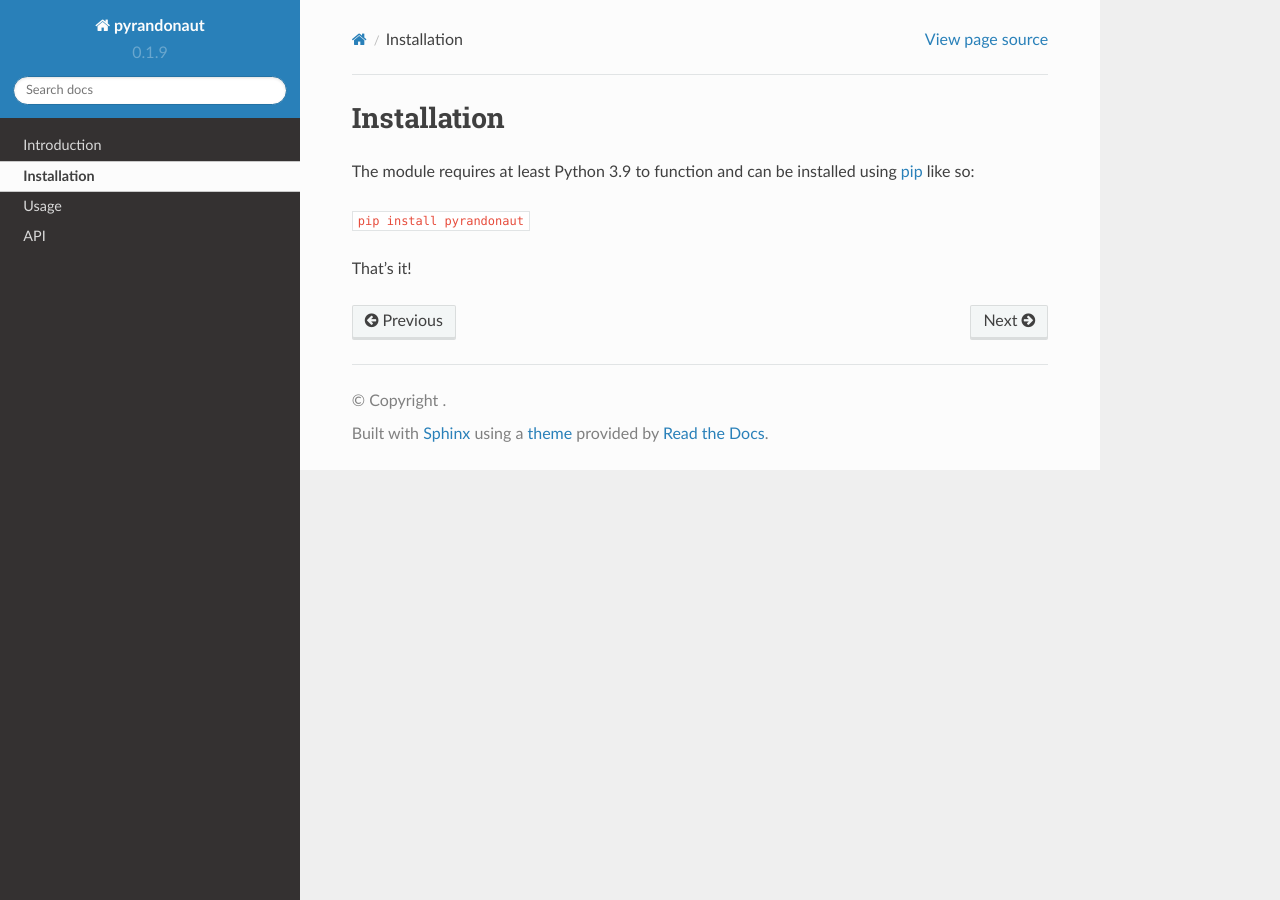
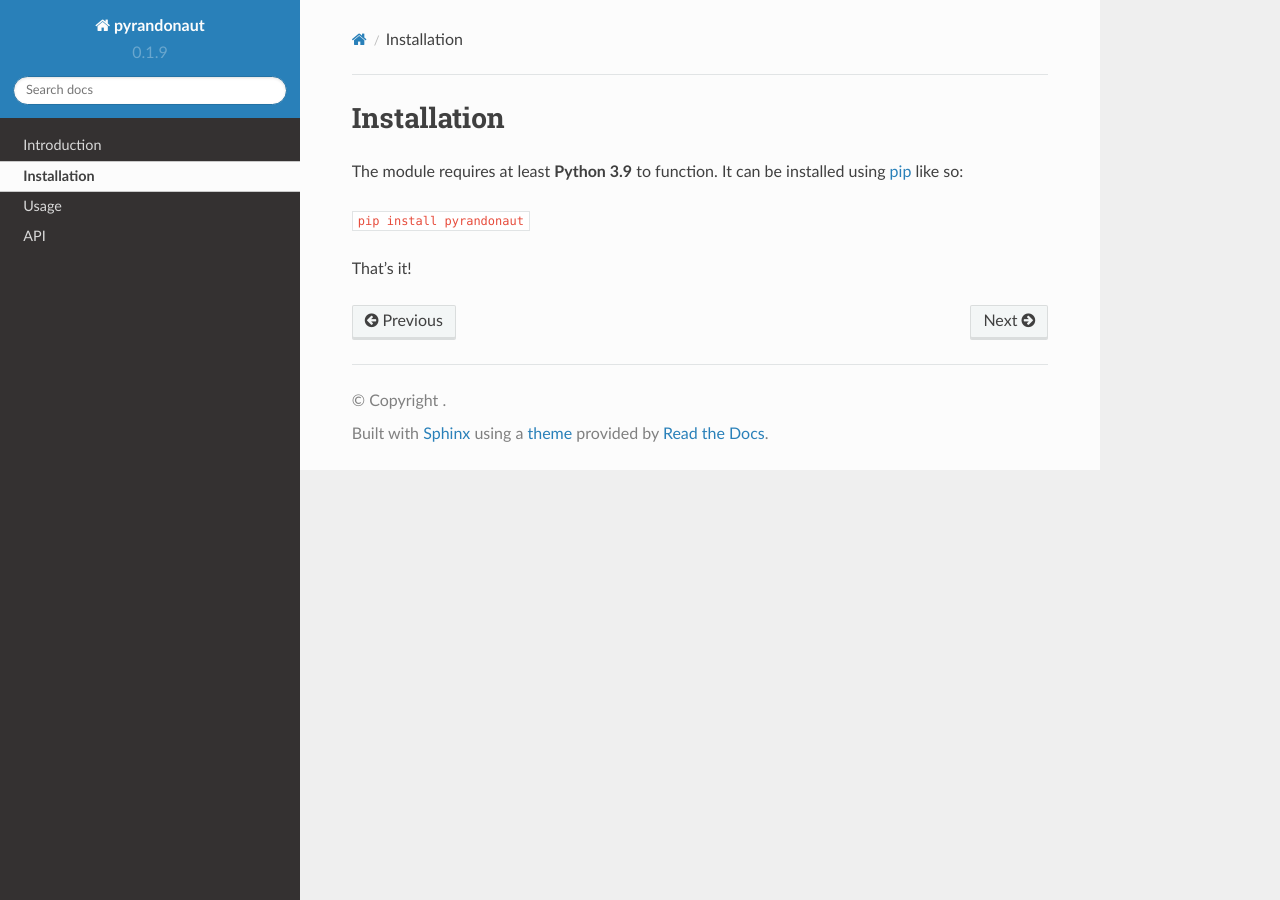
Before and after one commit to openrandonaut/pyrandonaut, a Sphinx documentation site: the page built from docs/source/installation.rst, in a window 1280 px wide. Built offline with Sphinx 7.4.7 and the Read the Docs theme 2.0.0, drawn with Linux system fonts in a browser that asks for light colours.

Commit message:
Update docs

```diff
--- a/docs/source/conf.py
+++ b/docs/source/conf.py
@@ -5,7 +5,7 @@
 project = 'pyrandonaut'
 author = 'OpenRandonaut <openrandonaut@riseup.net>'
 
-release = '0.1'
+release = '0.1.9'
 version = '0.1.9'
 
 # -- General configuration
@@ -32,3 +32,5 @@ html_theme = 'sphinx_rtd_theme'
 
 # -- Options for EPUB output
 epub_show_urls = 'footnote'
+
+html_show_sourcelink = False
--- a/docs/source/installation.rst
+++ b/docs/source/installation.rst
@@ -1,8 +1,8 @@
 Installation
 ============
 
-The module requires at least Python 3.9 to function and can be installed
-using `pip <https://pip.pypa.io/en/stable/>`__ like so:
+The module requires at least **Python 3.9** to function.
+It can be installed using `pip <https://pip.pypa.io/en/stable/>`__ like so:
 
 ``pip install pyrandonaut``
 
```
